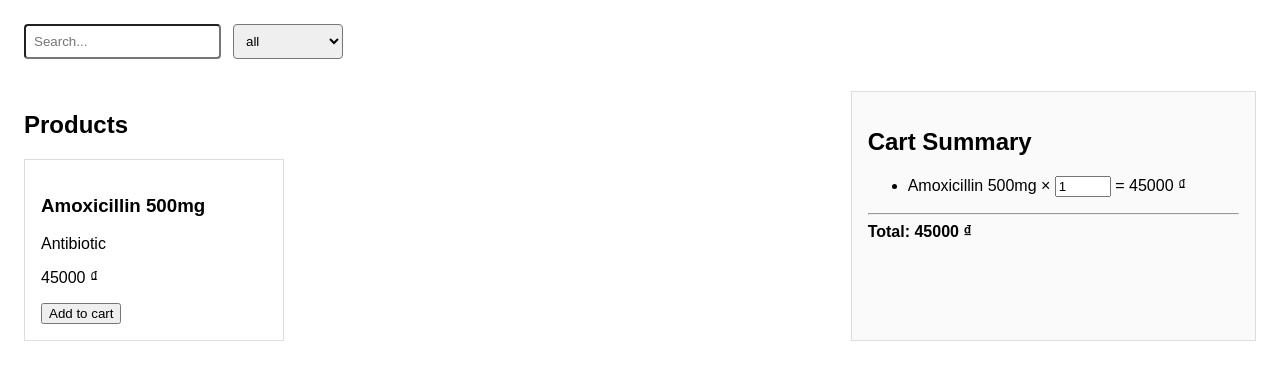
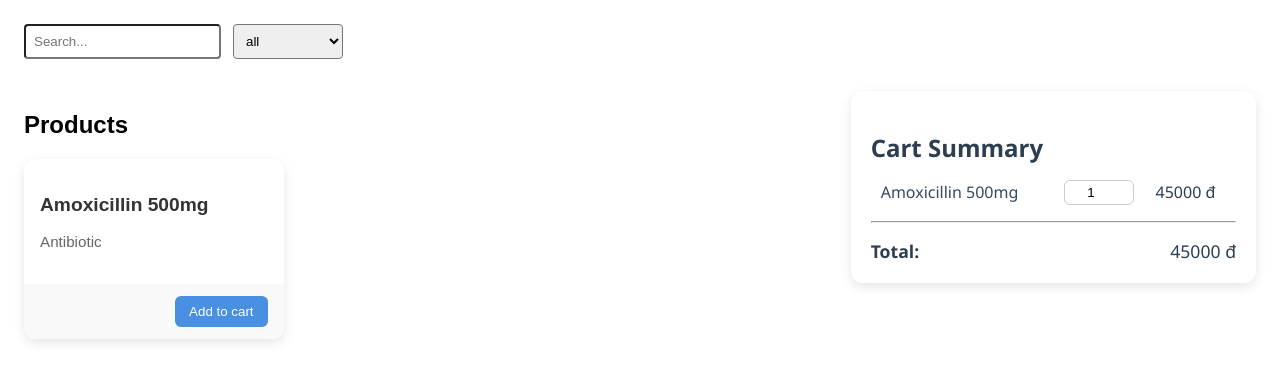
Before and after one commit to thipm196/Task1, a React (Vite) app: page / in a window 1280 px wide. Both pictures are taken after a click on the button "Add to cart". Shown: the top 382 px of the page. Built offline with nearby package versions, Linux system fonts and the light colour scheme.

Commit message:
update simple card ui

```diff
--- a/src/App.css
+++ b/src/App.css
@@ -1,3 +1,7 @@
+ul{
+  padding-inline-start: 10px;
+}
+
 .app-container {
   font-family: sans-serif;
 }
@@ -9,12 +13,6 @@
   padding: 1em;
 }
 
-.search-input, .search-select{
-  padding: 8px;
-  border-radius: 4px;
-  border: "1px solid #ccc",
-}
-
 .grid-layout {
   display: grid;
   grid-template-columns: 2fr 1fr;
@@ -22,24 +20,6 @@
   padding: 1rem;
 }
 
-.product-grid {
-  display: grid;
-  grid-template-columns: repeat(auto-fill, minmax(200px, 1fr));
-  gap: 1rem;
-}
-
-.product-card {
-  border: 1px solid #ddd;
-  padding: 1rem;
-  background: white;
-}
-
-.cart-section {
-  border: 1px solid #ddd;
-  padding: 1rem;
-  background: #fafafa;
-}
-
 @media (max-width: 768px) {
   .grid-layout {
     grid-template-columns: 1fr;
--- a/src/components/Cart/CartSummary.tsx
+++ b/src/components/Cart/CartSummary.tsx
@@ -1,32 +1,35 @@
 import { memo } from "react";
+import style from "./style.module.css";
 import type { CartItem } from "../../types";
-
 interface Props{
     items: CartItem[],
-    setQty: (item: CartItem) => void
+    updateCartItem: (item: CartItem) => void
 }
 
-const CartSummary = memo(({ items, setQty = () => void 0 }: Props) => {
+const CartSummary = memo(({ items, updateCartItem = () => void 0 }: Props) => {
   const total = items.reduce((sum, item) => sum + item.price * item.qty, 0);
   return (
-    <div>
+    <div className={style['cart-summary']}>
       <h2>Cart Summary</h2>
-      {items.length === 0 ? (
-        <p>Your cart is empty.</p>
-      ) : (
-        <ul>
-          {items.map((item: any) => (
-            <li key={item.id} className="cart-item">
-                <span>
-                    {item.name} × <input type="number" min="0" max="99" onChange={(event) => setQty({...item, qty: event.target.value})} value={item.qty}/> = {(item.price * item.qty)} ₫
-                </span>
-
-            </li>
-          ))}
-        </ul>
-      )}
+      <ul>
+        {items.map(item => (
+          <li key={item.id} className={style['cart-item']}>
+            <span className={style['item-name']}>{item.name}</span>
+            <input
+              type="number"
+              min="0"
+              max="99"
+              value={item.qty}
+              onChange={(e) => updateCartItem({...item, qty: parseInt(e.target.value)})}
+            />
+            <span className={style['item-price']}>{(item.price * item.qty)} đ</span>
+          </li>
+        ))}
+      </ul>
       <hr />
-      <strong>Total: {total} ₫</strong>
+      <div className={style['cart-total']}>
+        <strong>Total:</strong> <span>{total} đ</span>
+      </div>
     </div>
   );
 })
--- /dev/null
+++ b/src/components/Cart/style.module.css
@@ -0,0 +1,52 @@
+.cart-summary {
+  background: #fff;
+  border-radius: 12px;
+  box-shadow: 0 4px 12px rgba(0,0,0,0.1);
+  padding: 20px;
+  max-width: 400px;
+  margin: auto;
+  font-family: 'Segoe UI', sans-serif;
+}
+
+.cart-summary h2 {
+  color: #2c3e50;
+  margin-bottom: 16px;
+}
+
+.cart-item {
+  display: flex;
+  justify-content: space-between;
+  align-items: center;
+  margin-bottom: 12px;
+  gap: 12px;
+
+}
+
+.item-name {
+  flex: 2;
+  color: #34495e;
+}
+
+input[type="number"] {
+  flex: 1;
+  max-width: 60px;
+  padding: 4px;
+  margin: 0 10px;
+  border: 1px solid #ccc;
+  border-radius: 6px;
+  text-align: center;
+}
+
+.item-price {
+  flex: 1;
+  color: #2c3e50;
+  font-weight: 500;
+}
+
+.cart-total {
+  display: flex;
+  justify-content: space-between;
+  margin-top: 16px;
+  font-size: 1.1rem;
+  color: #2c3e50;
+}
--- a/src/components/ProductList/ProductCard.tsx
+++ b/src/components/ProductList/ProductCard.tsx
@@ -1,4 +1,5 @@
 import { memo } from "react"
+import style from "./style.module.css";
 import type { Product } from "../../types"
 
 interface Props {
@@ -9,12 +10,15 @@ interface Props {
 const ProductCard = memo(({ item, onClickAddToCart = () => void 0} : Props) => {
   return (
     <>
-     <div className="product-card">
-      <h3>{item.name}</h3>
-      <p>{item.category}</p>
-      <p>{item.price} ₫</p>
-      <button onClick={() => onClickAddToCart()}>Add to cart</button>
-    </div>
+    <div className={style['card']}>
+      <div className={style['card-body']}>
+        <h3 className={style['card-title']}>{item.name}</h3>
+        <p className={style['card-text']}>{item.category}</p>
+      </div>
+      <div className={style['card-footer']}>
+       <button onClick={() => onClickAddToCart()}>Add to cart</button>
+      </div>
+  </div>
     </>
   )
 })
--- a/src/components/ProductList/ProductList.tsx
+++ b/src/components/ProductList/ProductList.tsx
@@ -1,6 +1,7 @@
 import { memo } from "react";
 import type { Product } from "../../types";
 import ProductCard from "./ProductCard";
+import style from "./style.module.css";
 
 interface Props {
   items: Product[],
@@ -10,7 +11,7 @@ interface Props {
 const ProductList = memo(({items, addToCart }: Props) => {
   return (
     <>
-      <div className="product-grid">
+      <div className={style['product-grid']}>
         {items.map((item) => (
           <ProductCard key={item.id} item={item} onClickAddToCart={() => addToCart(item)}/>
         ))}
--- /dev/null
+++ b/src/components/ProductList/style.module.css
@@ -0,0 +1,62 @@
+.card {
+  background: #fff;
+  border-radius: 12px;
+  box-shadow: 0 4px 12px rgba(0,0,0,0.1);
+  overflow: hidden;
+  transition: transform 0.2s ease, box-shadow 0.2s ease;
+  max-width: 320px;
+}
+
+.card:hover {
+  transform: translateY(-4px);
+  box-shadow: 0 8px 20px rgba(0,0,0,0.15);
+}
+
+.card img {
+  width: 100%;
+  height: 180px;
+  object-fit: cover;
+}
+
+.card-body {
+  padding: 16px;
+}
+
+.card-title {
+  font-size: 1.2rem;
+  font-weight: 600;
+  margin-bottom: 8px;
+  color: #333;
+}
+
+.card-text {
+  font-size: 0.95rem;
+  color: #666;
+  line-height: 1.4;
+}
+
+.card-footer {
+  padding: 12px 16px;
+  background: #f9f9f9;
+  text-align: right;
+}
+
+.card-footer button {
+  background: #4a90e2;
+  color: #fff;
+  border: none;
+  padding: 8px 14px;
+  border-radius: 6px;
+  cursor: pointer;
+  transition: background 0.2s ease;
+}
+
+.card-footer button:hover {
+  background: #357ab8;
+}
+
+.product-grid {
+  display: grid;
+  grid-template-columns: repeat(auto-fill, minmax(200px, 1fr));
+  gap: 1rem;
+}
--- a/src/components/SearchBar/SearchBar.tsx
+++ b/src/components/SearchBar/SearchBar.tsx
@@ -1,4 +1,5 @@
 import { type ChangeEvent, } from 'react';
+import style from "./style.module.css";
 interface Props {
   value?: string,
   placeholder?: string,
@@ -15,13 +16,13 @@ const SearchBar = ( { placeholder ='Search...', value, onChange, onSelectChange,
         placeholder={placeholder}
         value={value}
         onChange={onChange}
-        className='search-input'
+        className={style['search-input']}
       />
       {
         categories.length && <select
         value={category}
         onChange={onSelectChange}
-        className='search-select'
+        className={style['search-select']}
       >
         {categories.map((c) => (
           <option key={c} value={c}>
--- /dev/null
+++ b/src/components/SearchBar/style.module.css
@@ -0,0 +1,6 @@
+
+.search-input, .search-select{
+  padding: 8px;
+  border-radius: 4px;
+  border: "1px solid #ccc",
+}
--- a/src/hooks/useProducts.ts
+++ b/src/hooks/useProducts.ts
@@ -6,7 +6,7 @@ import { debounce } from "../lib/debounce";
 
 
 export function useProducts(searchTerm = '', category = 'all') {
-    const [isFetching, setFetching] = useState(false);
+    const [isFetching, setFetching] = useState(true);
     const [products, setProducts] = useState<Product[]>([]);
 
     const fetchListProducts = useCallback(async (search: string, categoryParams: string) => {
--- a/src/view/ProductsView.tsx
+++ b/src/view/ProductsView.tsx
@@ -28,7 +28,7 @@ function ProductsView() {
 
           </section>
           <aside className="cart-section">
-            <CartSummary items={cart} setQty={updateCartItem} />
+            <CartSummary items={cart} updateCartItem={updateCartItem} />
           </aside>
         </main>
       </div>
```
